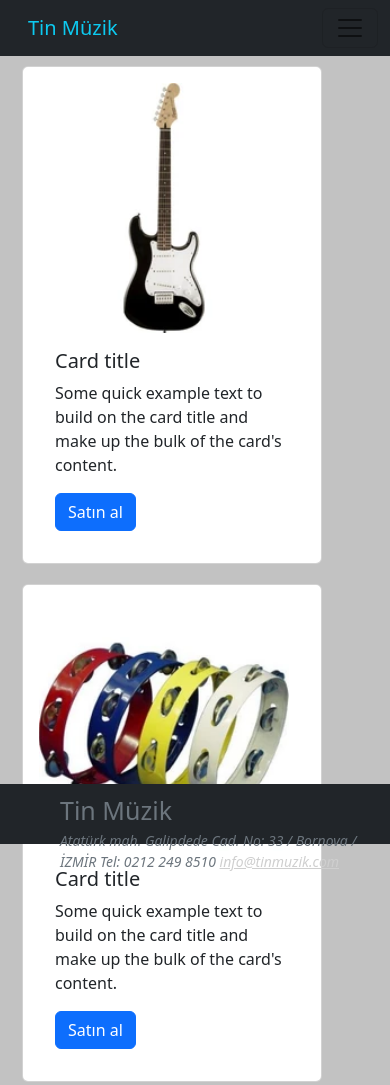
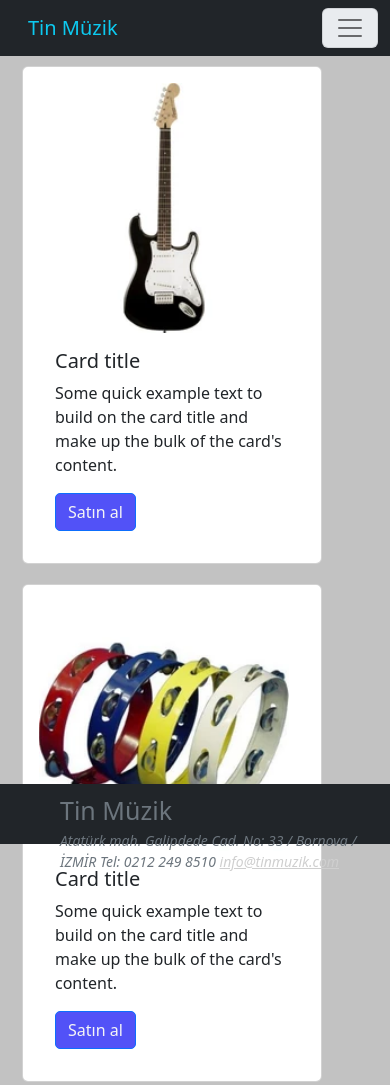
Before and after one commit to ozlemkduman/tipmuzik, a plain HTML site: page urunler.html in a window 390 px wide. Shown: the top 1085 px of the page. Drawn offline with nearby package versions, Linux system fonts and the light colour scheme.

Commit message:
mobil için scroll düzeltildi containera margin bottom eklendi. sağ menu rengi değiştirildi

```diff
--- a/style.css
+++ b/style.css
@@ -33,3 +33,6 @@
     width: 300px;
     margin: 10px;
 }
+.navbar-toggler{
+    background-color: #E9ECEF;
+}
--- a/urunler.html
+++ b/urunler.html
@@ -4,13 +4,13 @@
     <meta charset="utf-8">
     <meta name="viewport" content="width=device-width, initial-scale=1">
     <title>Bootstrap demo</title>
-    <link rel="stylesheet" href="style.css">
+
     <link href="https://cdn.jsdelivr.net/npm/bootstrap@5.2.1/dist/css/bootstrap.min.css" rel="stylesheet" integrity="sha384-iYQeCzEYFbKjA/T2uDLTpkwGzCiq6soy8tYaI1GyVh/UjpbCx/TYkiZhlZB6+fzT"
     crossorigin="anonymous">
-
+    <link rel="stylesheet" href="style.css">
 
   </head>
-  <body class="bgclr" style="margin-bottom:100px ;">
+  <body class="bgclr" >
     <nav class="navbar navbar-expand-sm  bg-dark ">
         <div class="container-fluid ms-3">
           <a class="navbar-brand text-info" href="index.html">Tin Müzik</a>
@@ -36,7 +36,7 @@
         </div>
       </nav>
 
-      <div class="container ">
+      <div class="container " style="margin-bottom:100px ;">
         <div class="row">
             <div class="col-md-6 col-xl-4 col-xxl-3" >
                 <div class="card p-3" >
```
Also changed, not shown: hakkimizda.html (+4 -3 lines), iletisim.html (+3 -3 lines), index.html (+3 -3 lines).
